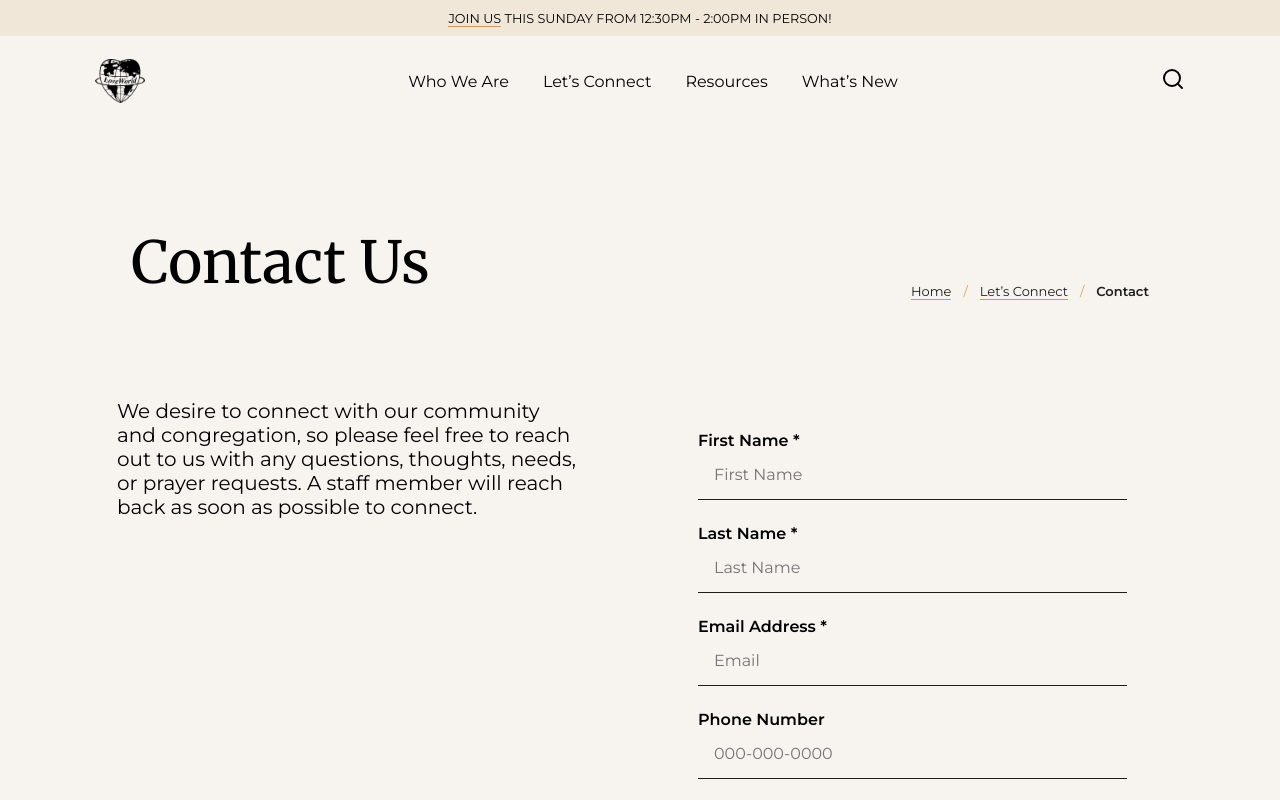
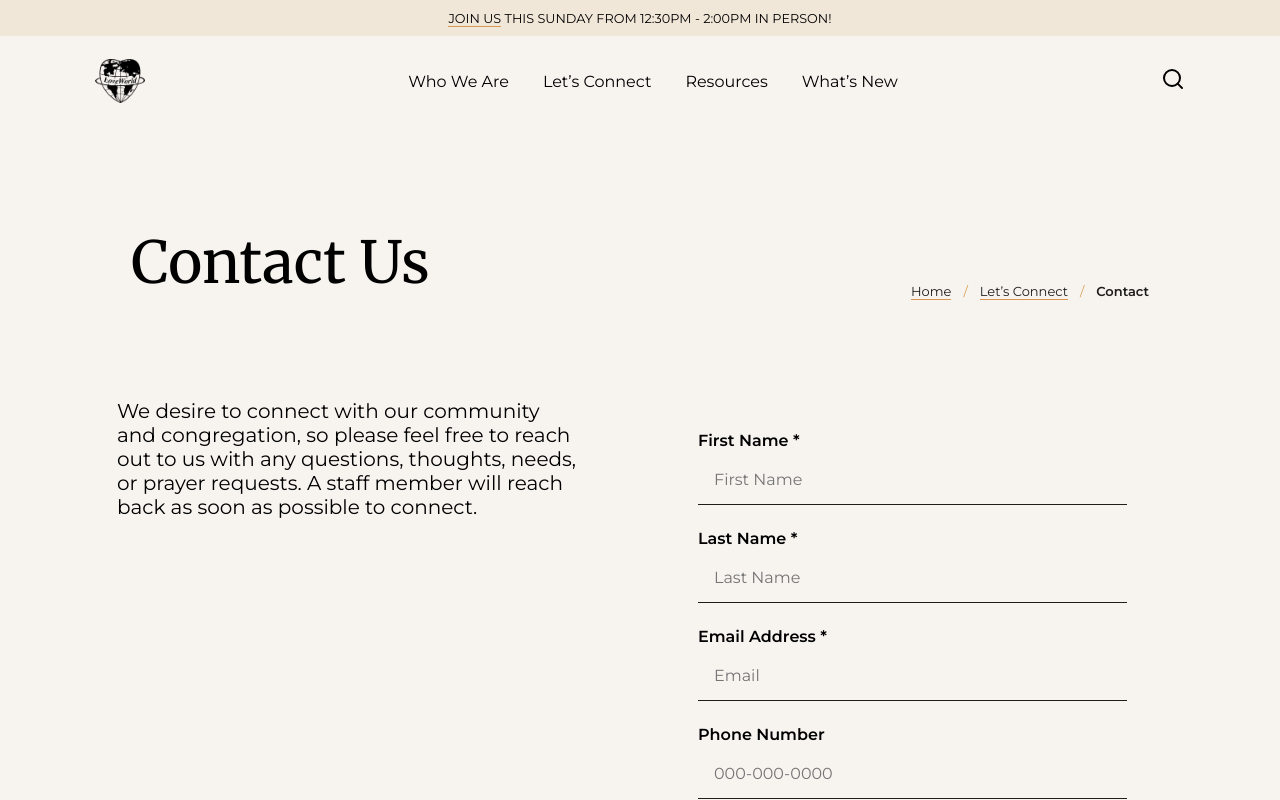
Before and after one commit to Adriantobi/ce_wallington, a Next.js app: page /contact in a window 1280 px wide. Built offline with nearby package versions, Linux system fonts and the light colour scheme.

Commit message:
Style: Gap Form Input Label and Input

```diff
--- a/components/FormInput.js
+++ b/components/FormInput.js
@@ -5,8 +5,8 @@ export default function FormInput({title, placeholder, required, textbox, type})
     <div className={styles.FormInput}>
         <label for={title} className={styles.label}>{title} {required ? "*" : ""}</label>
         {textbox ?
-            <textarea className={styles.textarea} name={title} placeholder={placeholder} maxLength='5000' id={title} {...(required ? required : "")} /> :
-            <input className={styles.input} id={title} name={title} type={type ? type : 'text'} maxLength='256' placeholder={placeholder} {...(required ? required : "")} />
+          <textarea className={styles.textarea} name={title} placeholder={placeholder} maxLength='5000' id={title} {...(required ? required : "")} /> :
+          <input className={styles.input} id={title} name={title} type={type ? type : 'text'} maxLength='256' placeholder={placeholder} {...(required ? required : "")} />
         }
     </div>
   )
--- a/css/forminput.module.css
+++ b/css/forminput.module.css
@@ -1,6 +1,7 @@
 .FormInput {
     display: flex;
     flex-direction: column;
+    gap: 5px;
 }
 
 .label {
```
